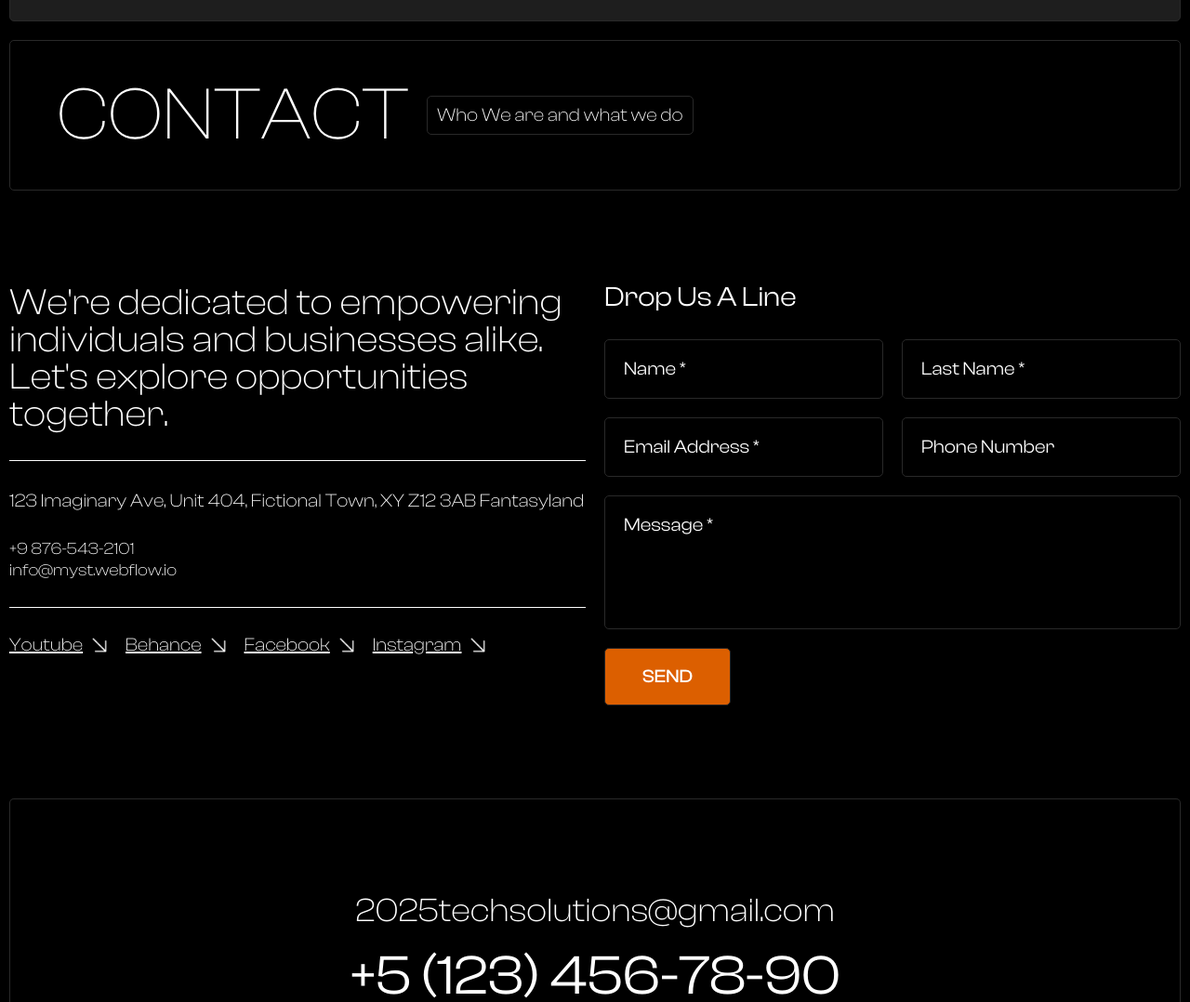
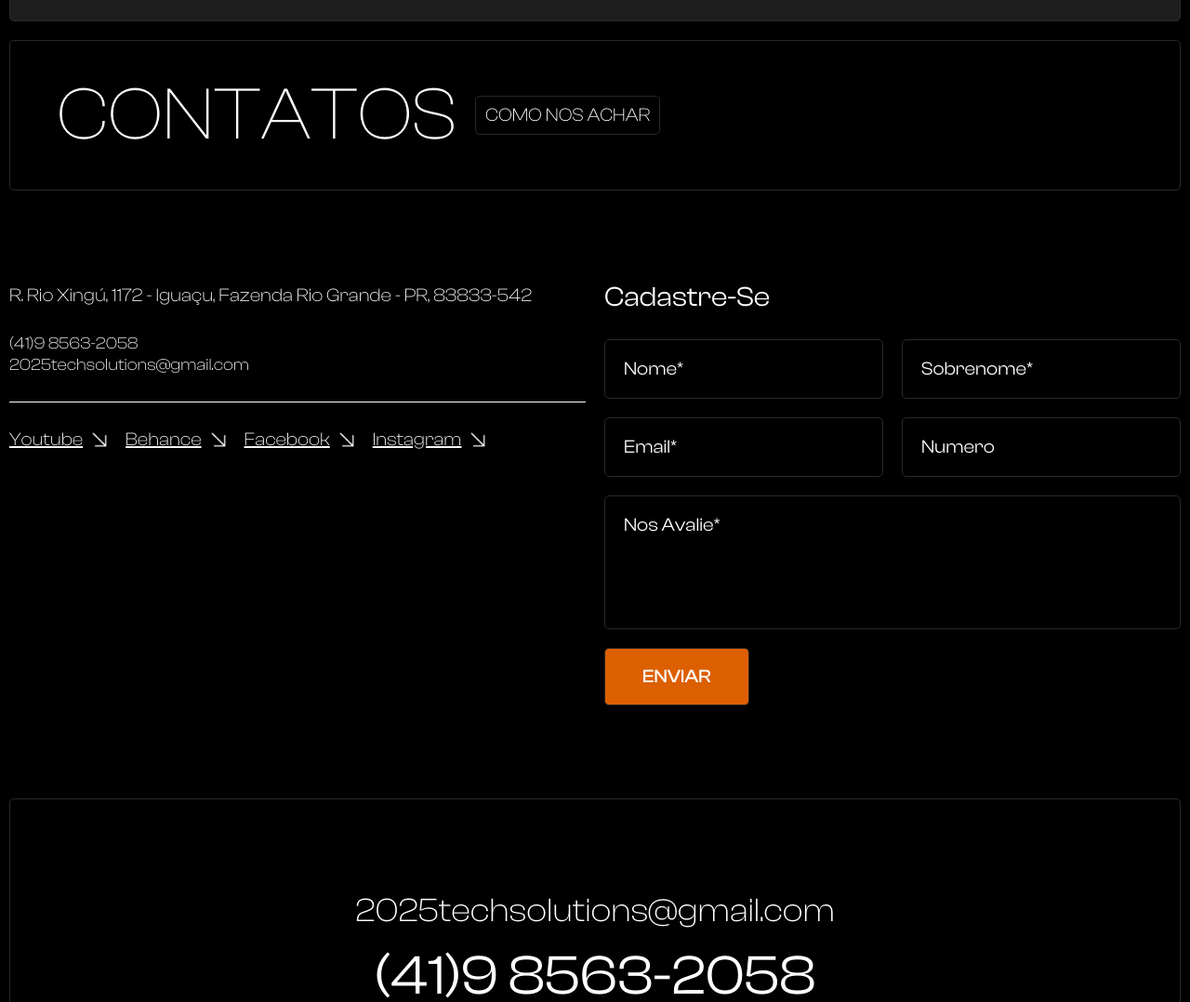
Before and after one commit to JuuhhCarol/TechSolutions, a plain HTML site: page contact.html in a window 1280 px wide. Shown: the part 158-1236 px from the top of the page at 93% size. Drawn offline with Linux system fonts and the light colour scheme.

Commit message:
atualização dos contatos

```diff
--- a/contact.html
+++ b/contact.html
@@ -57,8 +57,9 @@
         <div class="sitemap">
             <div class="w-layout-blockcontainer main-container w-container">
                 <div class="inner-sitemap">
-                    <h2 data-w-id="darkyn25" style="opacity: 0;" class="sitemap-heading">contact</h2>
-                    <div data-w-id="darkyn26" style="opacity: 0;" class="stemap-text">Who We are and what we do</div>
+                    <h2 data-w-id="darkyn25" style="opacity: 0;" class="sitemap-heading">CONTATOS</h2>
+                    <div data-w-id="darkyn26" style="opacity: 0;" class="stemap-text">COMO NOS ACHAR
+                    </div>
                 </div>
             </div>
         </div>
@@ -67,10 +68,9 @@
             <div class="w-layout-blockcontainer main-container w-container">
                 <div id="darkyn36" class="w-layout-layout contact-stack wf-layout-layout">
                     <div class="w-layout-cell single-cell">
-                        <p class="contact-text">We&#x27;re dedicated to empowering individuals and businesses alike. Let&#x27;s explore opportunities together.</p>
-                        <p class="contact-location">123 Imaginary Ave, Unit 404, Fictional Town, XY Z12 3AB Fantasyland</p>
-                        <a href="tel:+9876-543-2101" class="contact-link">+9 876-543-2101</a>
-                        <a href="mailto:info@myst.webflow.io" class="contact-link contact-last-link">info@myst.webflow.io</a>
+                        <p class="contact-location">R. Rio Xingú, 1172 - Iguaçu, Fazenda Rio Grande - PR, 83833-542</p>
+                        <a href="tel:+9876-543-2101" class="contact-link">(41)9 8563-2058</a>
+                        <a href="mailto:info@myst.webflow.io" class="contact-link contact-last-link">2025techsolutions@gmail.com</a>
 
                         <div class="footer-socials contact-socials">
                             <a data-w-id="darkyn37" href="http://www.facebook.com" target="_blank" class="social-item w-inline-block">
@@ -93,27 +93,27 @@
                     </div>
 
                     <div class="w-layout-cell single-cell">
-                        <h2 class="comtact-main-title contact-title-with-border">drop us a line</h2>
+                        <h2 class="comtact-main-title contact-title-with-border">Cadastre-se</h2>
                         <div class="contact-form-block w-form">
                             <form  id="email-form2" method="post" action="#">
                                 <div id="darkyn30" class="w-layout-layout form-stack wf-layout-layout">
                                     <div id="darkyn31" class="w-layout-cell form-cell">
-                                        <input class="input-style w-input" maxlength="256" name="name" data-name="Name" placeholder="Name *" type="text" id="name" required="" />
+                                        <input class="input-style w-input" maxlength="256" name="nome" data-name="nome" placeholder="Nome*" type="text" id="nome" required="" />
                                     </div>
                                     <div id="darkyn32" class="w-layout-cell form-cell">
-                                        <input class="input-style w-input" maxlength="256" name="Last-Name" data-name="Last Name" placeholder="Last Name *" type="text" id="Last-Name" required="" />
+                                        <input class="input-style w-input" maxlength="256" name="Last-Name" data-name="Sobrenome" placeholder="Sobrenome*" type="text" id="Sobrenome" required="" />
                                     </div>
                                     <div id="darkyn33" class="w-layout-cell form-cell">
-                                        <input class="input-style w-input" maxlength="256" name="email" data-name="Email" placeholder="Email Address *" type="email" id="email" required="" />
+                                        <input class="input-style w-input" maxlength="256" name="email" data-name="Email" placeholder="Email*" type="email" id="email" required="" />
                                     </div>
                                     <div id="darkyn34" class="w-layout-cell form-cell">
-                                        <input class="input-style w-input" maxlength="256" name="Phone-Number" data-name="Phone Number" placeholder="Phone Number" type="tel" id="Phone-Number" />
+                                        <input class="input-style w-input" maxlength="256" name="Numero" data-name="Numero" placeholder="Numero" type="tel" id="Numero" />
                                     </div>
                                     <div id="darkyn35" class="w-layout-cell form-cell">
-                                        <input class="input-style textarea w-input" maxlength="256" name="Message" data-name="Message" placeholder="Message *" type="text" id="Message" required="" />
+                                        <input class="input-style textarea w-input" maxlength="256" name="Nos Avalie" data-name="Nos Avalie" placeholder="Nos Avalie*" type="text" id="Nos Avalie" required="" />
                                     </div>
                                 </div>
-                                <input type="submit" data-wait="Please wait..." data-w-id="d6b9384e-cf9a-93e8-1727-42d1ba9d2cf6" class="submit-button w-button" value="send" />
+                                <input type="submit" data-wait="Please wait..." data-w-id="d6b9384e-cf9a-93e8-1727-42d1ba9d2cf6" class="submit-button w-button" value="Enviar" />
                             </form>
                         </div>
                     </div>
@@ -127,7 +127,7 @@
             <div class="w-layout-blockcontainer main-container w-container">
                 <div class="inner-footer">
                     <a data-w-id="darkyn02" href="https://mail.google.com/mail/u/0/#inbox" class="mail-link">2025techsolutions@gmail.com</a>
-                    <a data-w-id="darkyn03" href="tel:+5(123)456-78-90" class="phone-link">+5 (123) 456-78-90</a>
+                    <a data-w-id="darkyn03" href="tel:+5(123)456-78-90" class="phone-link">(41)9 8563-2058</a>
                     <div data-w-id="darkyn04" class="socials">
                         <a href="www.themeforest.com" target="_blank" class="social-link w-inline-block">
                             <div class="social-text">X</div>
```
